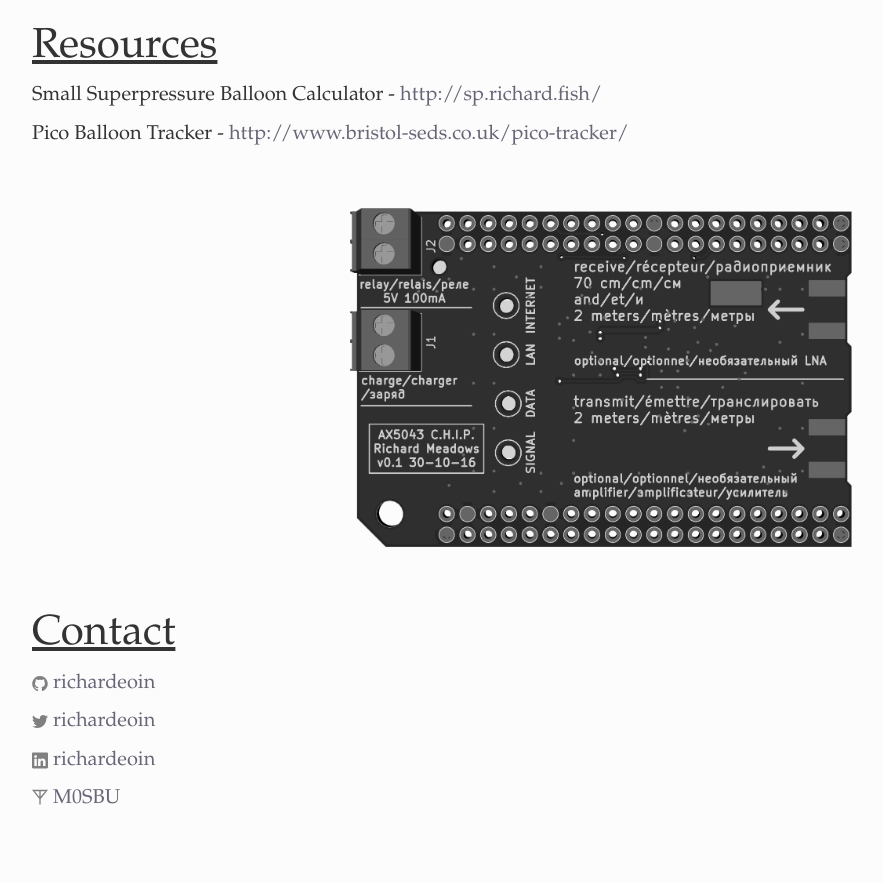
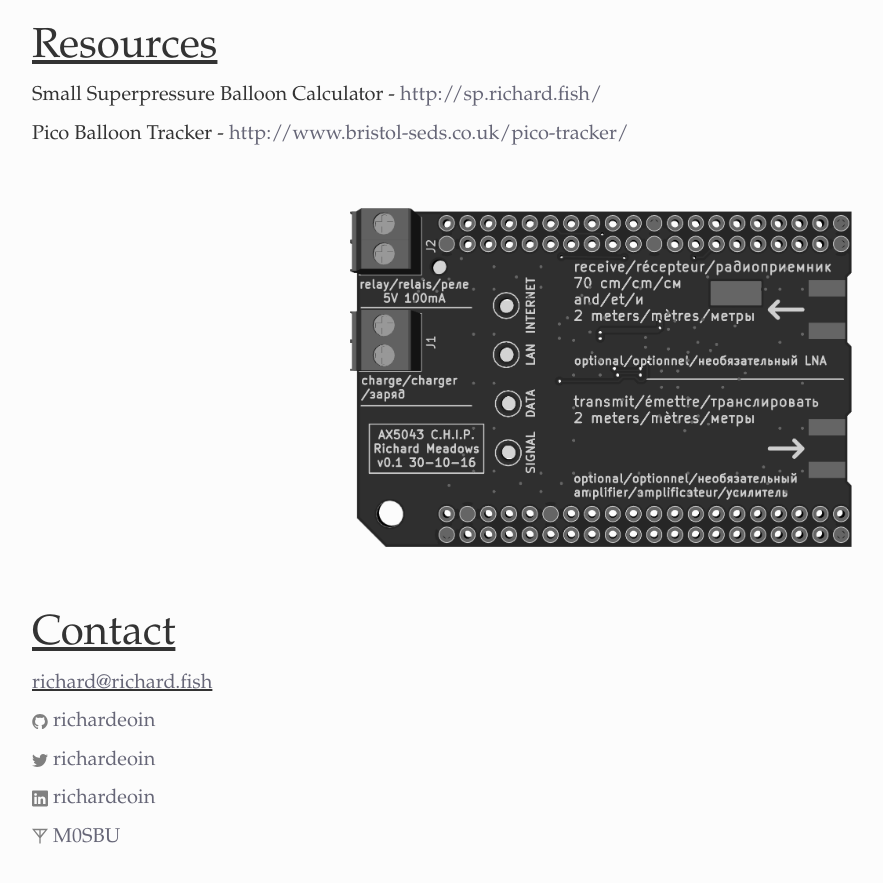
Before and after one commit to richardeoin/fish, a Jekyll site: the page built from index.markdown, in a window 1280 px wide and 900 px high, scrolled down 783 px. Shown: the top 883 px of the window, without its empty margins (38-921 px from the left). Built offline with Jekyll 4.4.1, drawn with Linux system fonts in a browser that asks for light colours; some web fonts are replaced; before the commit the page ends 1644 px from its top, so only the background shows below that.

Commit message:
Revert "[email] hide email for now"
This reverts commit b0617ca7eaf309b77069ece808ac74863e6eb712.

```diff
--- a/_includes/contact.html
+++ b/_includes/contact.html
@@ -1,6 +1,6 @@
-<!-- <p> -->
-<!-- <u><a href="mailto:richard@richard.fish?Subject=Good%20afternoon" target="_top">richard@richard.fish</a></u> -->
-<!-- </p> -->
+<p>
+<u><a href="mailto:richard@richard.fish?Subject=Good%20afternoon" target="_top">richard@richard.fish</a></u>
+</p>
 <p>
   <a href="https://github.com/richardeoin">
     <span class="icon  icon--github">
```
